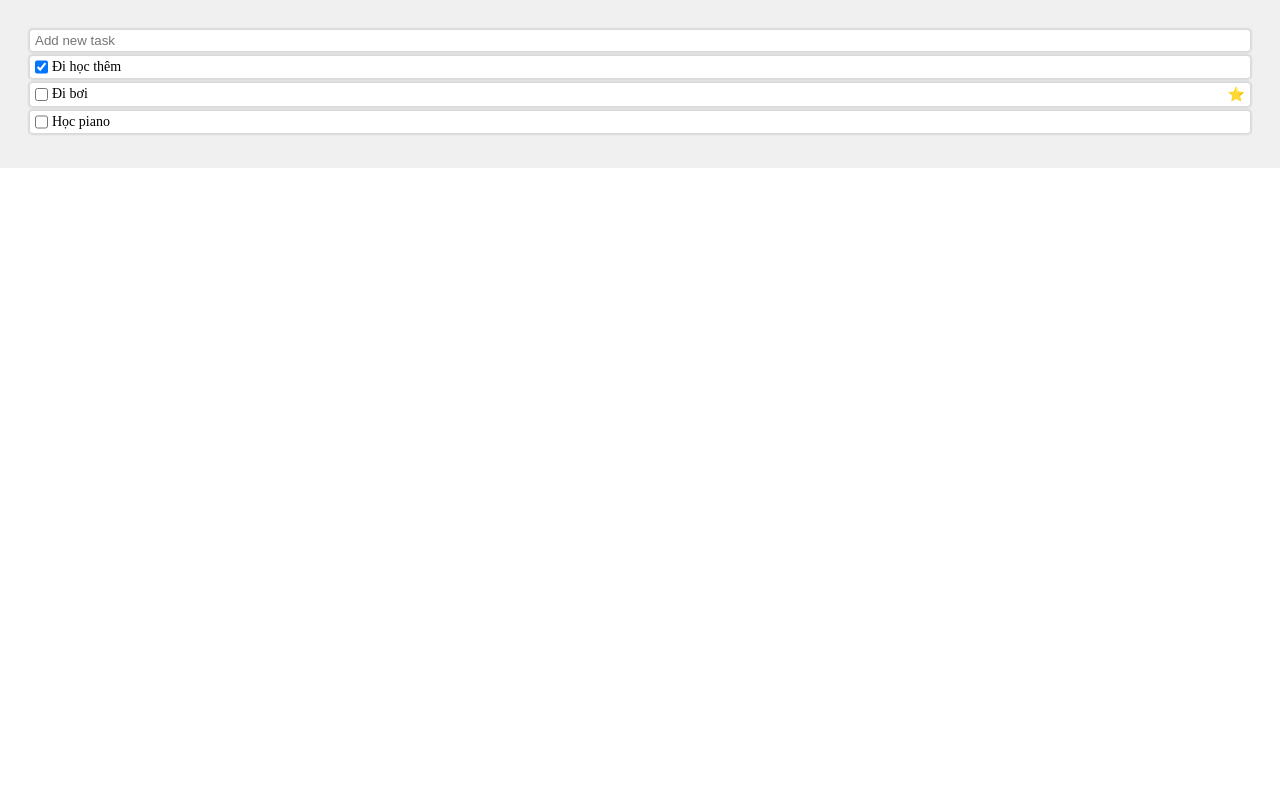
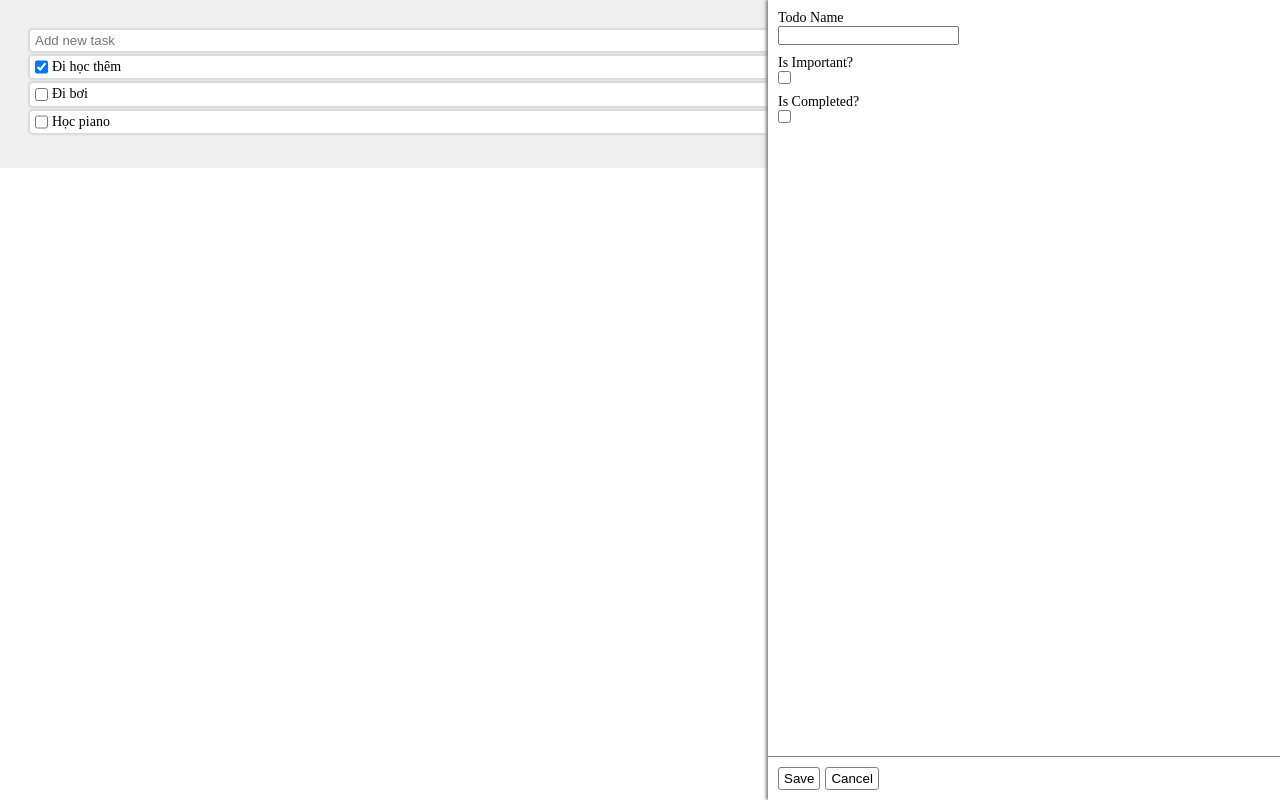
Before and after one commit to antking19/todoapp-holetex-02-04-2025, a React (Vite) app: page / in a window 1280 px wide. Built offline with nearby package versions, Linux system fonts and the light colour scheme.

Commit message:
Style cho sidebar component

```diff
--- a/src/App.jsx
+++ b/src/App.jsx
@@ -1,6 +1,7 @@
 import { useRef, useState } from "react";
 import "./App.css";
 import TodoItem from "./components/TodoItem";
+import Sidebar from "./components/Sidebar";
 
 const App = () => {
     const [todoList, setTodoList] = useState([
@@ -57,6 +58,7 @@ const App = () => {
                 }}
             />
             <div>{todos}</div>
+            <Sidebar />
         </div>
     );
 };
--- /dev/null
+++ b/src/components/Sidebar.css
@@ -0,0 +1,36 @@
+.sidebar {
+    position: fixed;
+    right: 0;
+    top: 0;
+    bottom: 0;
+    width: 40vw;
+    background-color: white;
+    box-shadow: -2px 0 3px gray;
+    display: flex;
+    flex-direction: column;
+    justify-content: space-between;
+}
+
+.sb-form {
+    padding: 10px;
+}
+
+.sb-form-field {
+    display: flex;
+    flex-direction: column;
+    align-items: flex-start;
+    margin-bottom: 10px;
+}
+
+.sb-footer {
+    padding: 10px;
+    border-top: 1px solid gray;
+}
+
+.sb-footer button {
+    border: 1px solid gray;
+    padding: 3px 5px;
+    background-color: white;
+    border-radius: 3px;
+    margin-right: 5px;
+}
--- /dev/null
+++ b/src/components/Sidebar.jsx
@@ -0,0 +1,33 @@
+import React from "react";
+import "./Sidebar.css";
+
+const Sidebar = () => {
+    return (
+        <div className="sidebar">
+            <form className="sb-form">
+                <div className="sb-form-field">
+                    <label htmlFor="sb-name">Todo Name</label>
+                    <input type="text" name="name" id="sb-name" />
+                </div>
+                <div className="sb-form-field">
+                    <label htmlFor="sb-important">Is Important?</label>
+                    <input
+                        type="checkbox"
+                        name="isImportant"
+                        id="sb-important"
+                    />
+                </div>
+                <div className="sb-form-field">
+                    <label htmlFor="sb-completed">Is Completed?</label>
+                    <input type="checkbox" name="completed" id="sb-completed" />
+                </div>
+            </form>
+            <div className="sb-footer">
+                <button>Save</button>
+                <button>Cancel</button>
+            </div>
+        </div>
+    );
+};
+
+export default Sidebar;
```
